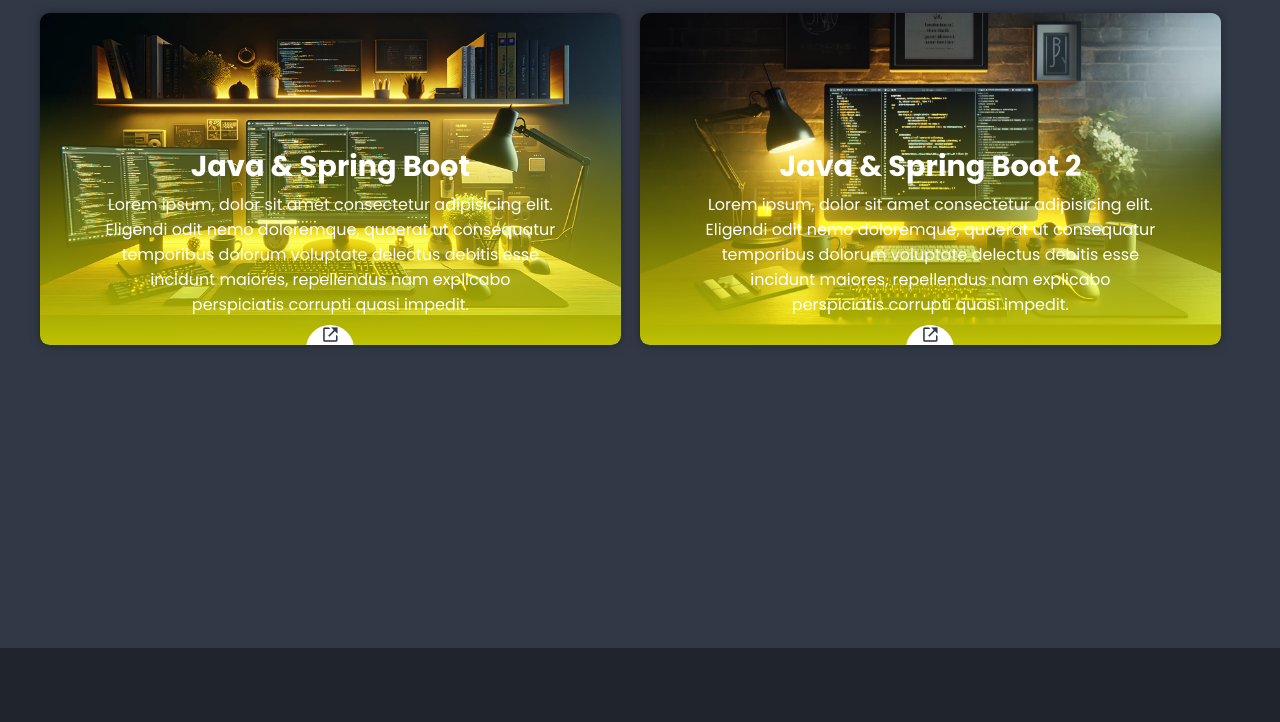
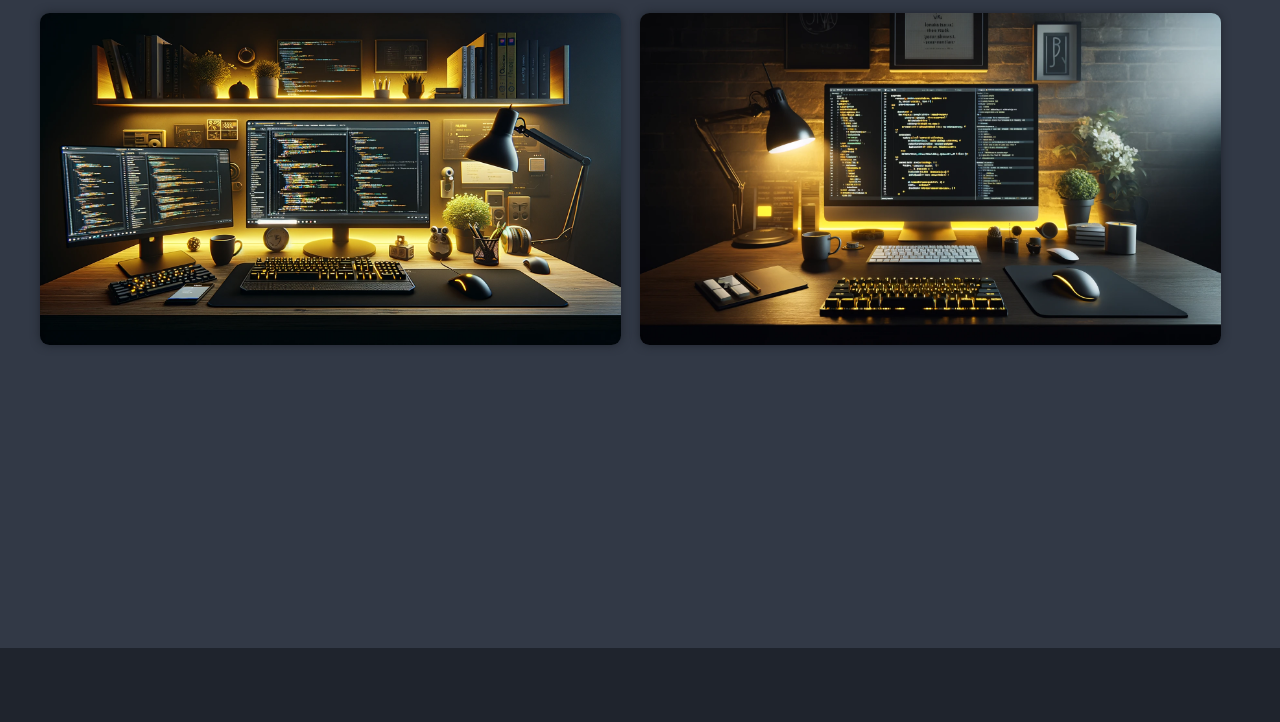
Before and after one commit to lucaschianca-dev/Portfolio, a plain HTML site: page index.html in a window 1280 px wide. Shown: the part 1752-2474 px from the top of the page. Drawn offline with nearby package versions, Linux system fonts and the light colour scheme.

Commit message:
Atualizado e fixado bugs no campo de projetos do portfolio

```diff
--- a/css/style.css
+++ b/css/style.css
@@ -238,11 +238,11 @@ span {
     align-items: center;
     text-align: center;
     padding: 0 4rem;
-    transform: translateY(5rem);
+    transform: translateY(30rem);
     transition: 0.5s ease;
 }
 
-.portfolio-box .portfolio-layer:hover {
+.portfolio-box:hover .portfolio-layer {
     transform: translateY(0);
 
 }
@@ -256,18 +256,20 @@ span {
 }
 
 .portfolio-layer a {
-    display: inline;
-    justify-content: center;
-    align-items: center;
+    font-size: 1.5rem;
+    display: inline-flex; /* Muda para inline-flex para permitir centralização */
+    justify-content: center; /* Centraliza horizontalmente */
+    align-items: center; /* Centraliza verticalmente */
     width: 3rem;
     height: 3rem;
     background: var(--secondary-color);
     border-radius: 50%;
 }
 
-.portfolio-layer a i {
-    font-size: 1.2rem;
-    color: var(--bg-color-02);
+.portfolio-layer a:hover {
+    box-shadow: 0 0 0.7rem var(--primary-color);
+    background-color: var(--bg-color-01);
+    color: var(--primary-color);
 }
 
 form {
--- a/index.html
+++ b/index.html
@@ -145,7 +145,9 @@
               explicabo perspiciatis corrupti quasi impedit.
             </p>
 
-            <a href="#"><i class="bx bx-link-external"></i></a>
+            <a href="https://github.com/lucaschianca-dev/cadastro-api" target="_blank">
+              <i class="bx bx-link-external"></i>
+            </a>
           </div>
         </div>
 
@@ -162,7 +164,9 @@
               explicabo perspiciatis corrupti quasi impedit.
             </p>
 
-            <a href="#"><i class="bx bx-link-external"></i></a>
+            <a href="https://github.com/lucaschianca-dev/mercado-api" target="_blank">
+              <i class="bx bx-link-external"></i>
+            </a>
           </div>
         </div>
       </div>
```
